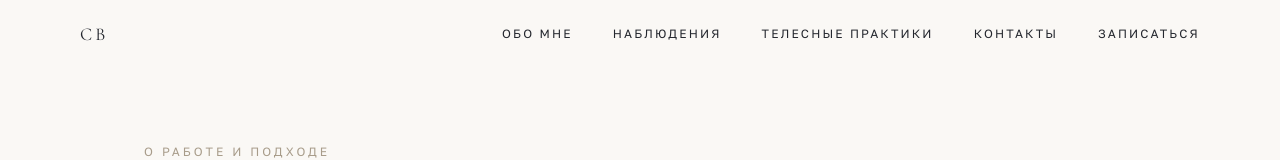
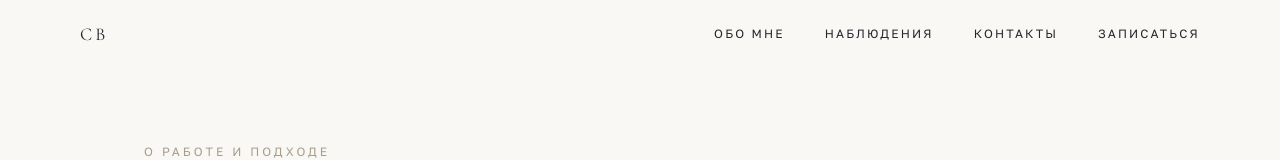
Before and after one commit to pr-poehali-dev/personal-practice-landing, a React (Vite) app: page /about in a window 1280 px wide. Shown: the top 160 px of the page. Built offline with nearby package versions, Linux system fonts and the light colour scheme.

Commit message:
Временно скрыл из меню

```diff
--- a/src/components/NavBar.tsx
+++ b/src/components/NavBar.tsx
@@ -44,7 +44,7 @@ export default function NavBar({ variant = "default" }: NavBarProps) {
   const navLinks = [
     { to: "/about", label: "Обо мне" },
     { to: "/observations", label: "Наблюдения" },
-    { to: "https://osteopatplus.ru", label: "Телесные практики", external: true },
+    // { to: "https://osteopatplus.ru", label: "Телесные практики", external: true },
     { to: "/contacts", label: "Контакты" },
   ];
 
```
